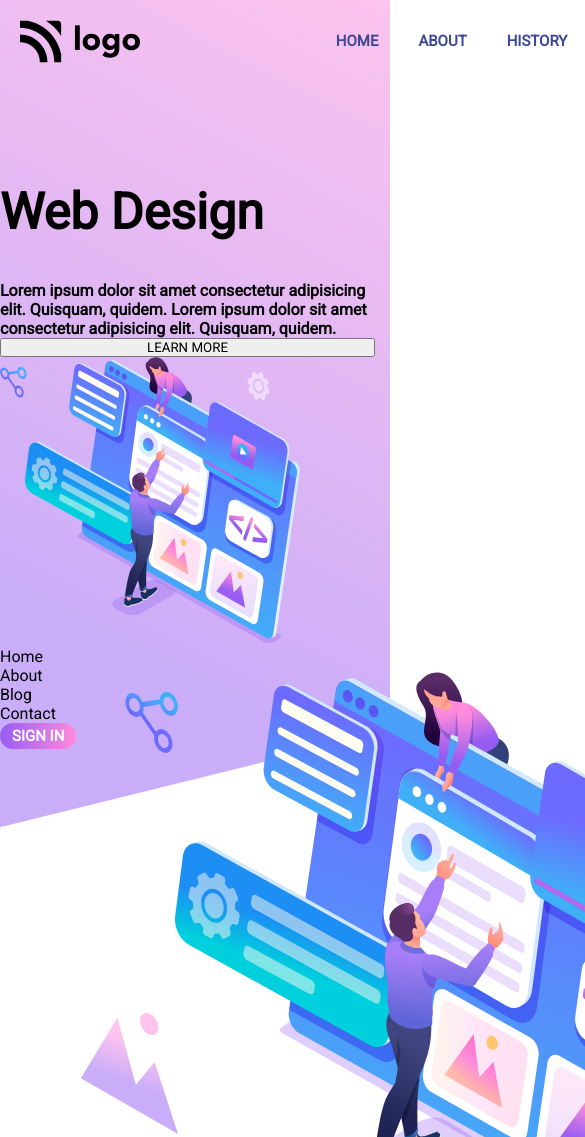
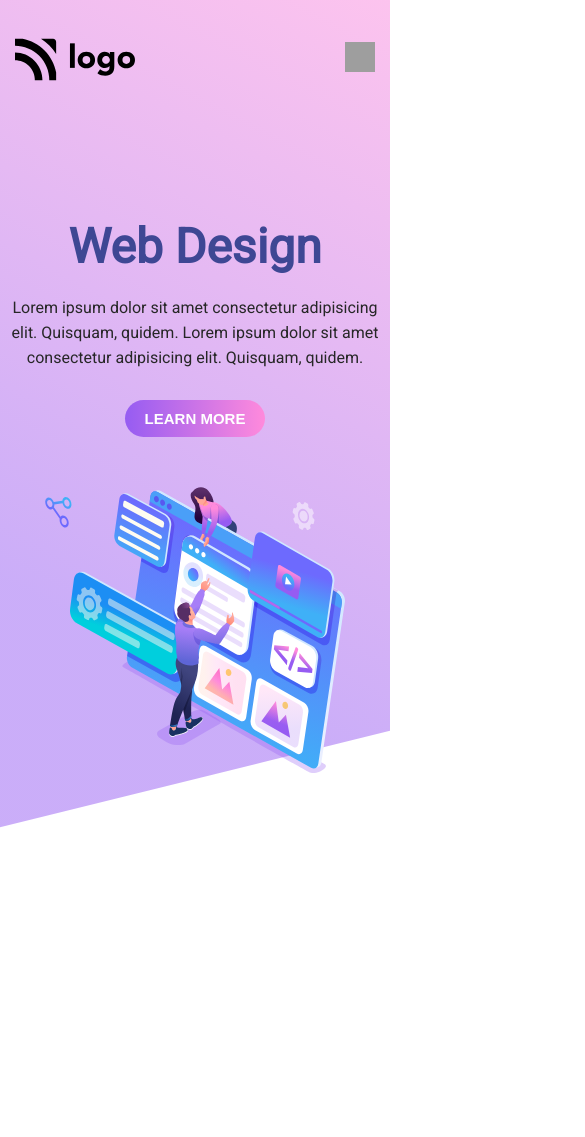
Before and after one commit to anupam-k/Project-8, a plain HTML site: page index.html in a window 390 px wide. Shown: the top 1137 px of the page, 585 px wide, since content can reach past the window. After the commit the page ends 844 px from the top, so only its background shows below. Drawn offline with Linux system fonts and the light colour scheme; grey boxes are pictures that could not be loaded.

Commit message:
Update index.css

```diff
--- a/css/index.css
+++ b/css/index.css
@@ -1,43 +1,38 @@
-*{
-  margin:0;
-  padding:0;
-  box-sizing:border-box;
-  font-family: 'Roboto';
+* {
+  padding: 0;
+  margin: 0;
 }
 
-body{
-  background-image: url(../images/backcover.svg);
+body {
+  font-family: 'Roboto';
+  background-image: url("../images/backcover.svg");
   background-repeat: no-repeat;
-  background-position: right bottom;
+  background-position:  right bottom;
   height: 100vh;
 }
 
+/*----------------------- navbar section --------------------*/
+
 .main-div {
-  width: 1250px;
+  max-width: 80rem;
   margin: 0 auto;
 }
 
 nav {
   display: flex;
   justify-content: space-between;
+  height: 17vh;
   align-items: center;
-  padding: 20px;
 }
-nav img{
+nav img {
   width: 120px;
 }
-
 .nav-items {
   display: flex;
-}
-
-h5.nav-item {
-  padding: 0 20px;
-  font-size: 15px;
+  gap: 30px;
   color: #3e4794;
 }
-
-button.signin-btn {
+.signin-btn {
   border: none;
   background: linear-gradient(to right, #965cf2, #ff8adc);
   padding: 4px 12px;
@@ -46,44 +41,29 @@ button.signin-btn {
   color: #FFFFFF;
   border-radius: 50px;
   cursor: pointer;
-  font-size: 15px;
 }
 
-.imgs-div {
-  width: 556px;
-}
-
-.intro-section{
+/*----------------------- Hero section ---------------------*/
+.hero-section {
   display: flex;
 }
-
-.intro-section {
-  display: flex;
-  width: 1250px;
-  margin: 0 auto;
-}
-.left-section {
-  width: 30%;
-  display: flex;
-  flex-direction: column;
-  justify-content: start;
+.hero-section .left-section {
+  max-width: 400px;
   margin-top: 100px;
 }
-
-h1 {
-  font-size: 50px;
+.hero-section h1 {
+  color: #3e4794;
+  font-size: 4rem;
   margin-bottom: 40px;
 }
-
-.intro-section h4 {
+.hero-section h4 {
   color: #6c6c6c;
   font-weight: normal;
   max-width: 300px;
   margin-bottom: 50px;
   line-height: 25px;
 }
-
-.intro-section .learn-more-btn {
+.hero-section .learn-more-btn {
   border: none;
   background: linear-gradient(to right, #965cf2, #ff8adc);
   padding: 10px 20px;
@@ -92,27 +72,148 @@ h1 {
   color: #FFFFFF;
   border-radius: 50px;
   cursor: pointer;
-  width: fit-content;
+}
+.hero-section .imgs-div {
+  position: relative;
+}
+.hero-section .imgs-div img:nth-child(3) {
+  width: 650px;
+  position: absolute;
+  top: -20px;
+  left: 220px;
+}
+.hero-section .imgs-div img:nth-child(2) {
+  position: absolute;
+  top: 400px;
+  left: 270px;
+  width: 15px;
+}
+.hero-section .imgs-div img:nth-child(1) {
+  position: absolute;
+  top: 400px;
+  left: 220px;
+  width: 80px;
 }
 
-.imgs-div{
-  position:relative;
+.desktop{
+  display: block;
 }
-.imgs-div img:nth-child(3){
-  width: 600px;
-  position: absolute;
-  left: 125px;
-  top: 25px;
+.mobile{
+  display: none;
 }
 
-img.vector-img {
-  position: absolute;
-  left: 80px;
-  top: 370px;
+.sidenavMenu {
+  height: 100%;
+  width: 100%;
+  position: fixed;
+  z-index: 1;
+  top: 80px;
+  right: -1000px;
+  background: #E2B8F3;
+  overflow-x: hidden;
+  transition: .8s;
 }
 
-img.vector-dot {
-  left: 140px;
-  top: 365px;
-  position: absolute;
+@media only screen and (max-width:800px) {
+   .hero-section .imgs-div img:nth-child(3) {
+      display: block!important;
+      width: 400px;
+  opacity: 1!important;
+  z-index: -1;
+
+  }
+  nav{
+      padding: 0 15px!important;
+  }
+
+
+  .hero-section .imgs-div{
+      display:none!important;
+  }
+
+  .hero-section{
+      flex-direction: column!important;
+      row-gap: 50px;
+  }
+
+  .left-section {
+      max-width: 100%!important;
+      text-align: center;
+  }
+
+  .right-div {
+      display: flex!important;
+      margin:0 auto;
+      justify-content: center;
+      align-items: center;
+  }
+
+  .hero-section h4{
+      max-width:100%;
+  }
+
+  .desktop{
+      display: none!important;
+    }
+    .mobile{
+      display: block!important;
+    }
+
 }
+.mob-menus div{
+  text-align:center;
+  padding: 30px 0;
+  font-weight: 700;
+  font-size: 20px;
+}
+
+
+@media only screen and (max-width: 1065px) {
+  nav {
+      overflow-x: auto;
+      padding-left: 20px;
+      height: 14vh;
+  }
+  nav .signin-btn {
+      padding: 10px 0px;
+      min-width: 100px;
+      margin-left: 40px;
+      margin-right: 20px;
+  }
+  .nav-items {
+      margin-left: 40px;
+  }
+
+  .hero-section .imgs-div img:nth-child(3) {
+      display: none;
+      position: absolute;
+      left: -360px;
+      top: 120px;
+      width: 400px;
+      opacity: .2;
+      z-index: -1;
+  }
+
+  .hero-section .imgs-div img:nth-child(2) {
+      display: none;
+  }
+  .hero-section .imgs-div img:nth-child(1) {
+      display: none;
+  }
+  .left-section h1 {
+      font-size: 3rem;
+      margin-bottom: 20px;
+  }
+  .hero-section {
+      justify-content: center;
+  }
+  .hero-section .learn-more-btn {
+      padding: 10px 20px;
+      font-size: 15px;
+  }
+  .hero-section h4 {
+      margin-bottom: 30px;
+      line-height: 25px;
+      color: #272727;
+  }
+}
```
